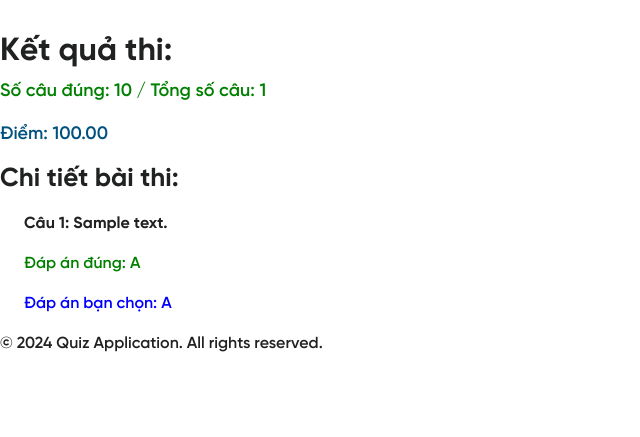
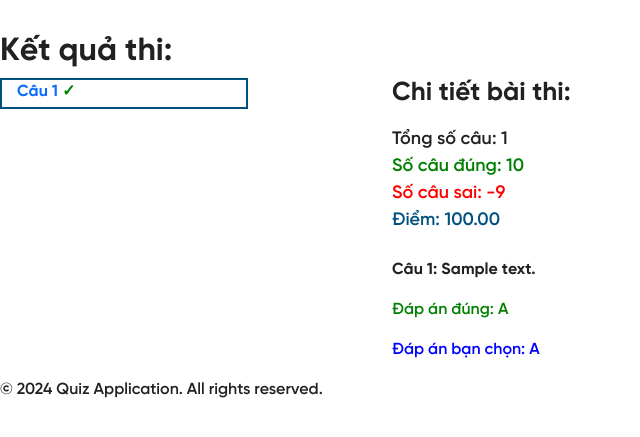
Before and after one commit to Cam-Ba-Mao/trac-nghiem-demo, a PHP site: page /trac-nghiem-demo/student/results.php?exam_id=1 in a window 1280 px wide. Shown: the part 91-528 px from the top of the page, without its empty margins (0-640 px from the left). Run offline with PHP 8.4, Linux system fonts and the light colour scheme; a user stored in the database is signed in; tables that the repository leaves empty hold one stand-in row (values such as "Sample post").

Commit message:
update code

```diff
--- a/assets/css/styles.css
+++ b/assets/css/styles.css
@@ -762,13 +762,13 @@ footer p {
   }
 }
 
-body.scroll-down {
+body.is-transparent.scroll-down {
   padding-top: var(--mh);
 }
-body.scroll-down .tdmu-take-exam__answer {
+body.is-transparent.scroll-down .tdmu-take-exam__answer {
   top: calc(var(--mh) + 16px);
 }
-body.scroll-down .tdmu-take-exam .student-info {
+body.is-transparent.scroll-down .tdmu-take-exam .student-info {
   top: calc(var(--mh) + 16px);
 }
 
@@ -955,26 +955,39 @@ body.scroll-down .tdmu-take-exam .student-info {
   margin-bottom: 0;
   list-style: none;
 }
-.tdmu-results li {
-  padding-left: 1.5rem;
+.tdmu-results__wrap {
+  display: grid;
+  grid-template-columns: calc(30% - 8px) calc(70% - 8px); /* Trừ đi một nửa khoảng cách gap cho mỗi cột */
+  gap: 16px;
+  width: 100%; /* Đảm bảo grid container không vượt quá chiều rộng của trang */
+  box-sizing: border-box; /* Bao gồm padding và border trong chiều rộng và chiều cao của phần tử */
 }
 .tdmu-results__test-detail {
   margin-bottom: 1rem;
 }
-.tdmu-results__correct, .tdmu-results__score {
+.tdmu-results__info {
+  margin-bottom: 1.5rem;
+}
+.tdmu-results__info--title {
+  margin-bottom: 1rem;
+}
+.tdmu-results__info--total, .tdmu-results__info--correct, .tdmu-results__info--wrong, .tdmu-results__info--score {
   font-weight: 600;
   font-size: 16px;
 }
 @media (min-width: 992px) {
-  .tdmu-results__correct, .tdmu-results__score {
+  .tdmu-results__info--total, .tdmu-results__info--correct, .tdmu-results__info--wrong, .tdmu-results__info--score {
     font-size: 18px;
   }
 }
-.tdmu-results__correct {
+.tdmu-results__info--correct {
   color: green;
 }
-.tdmu-results__score {
+.tdmu-results__info--score {
   color: #005180;
+}
+.tdmu-results__info--wrong {
+  color: red;
 }
 
 .tdmu-list-results {
--- a/assets/css/styles.scss
+++ b/assets/css/styles.scss
@@ -22,7 +22,7 @@ sass styles.scss styles.css --watch
 }
 
 body {
-    &.scroll-down {
+    &.is-transparent.scroll-down {
         padding-top: var(--mh);
 
         .tdmu-take-exam {
@@ -245,16 +245,27 @@ body {
         @include reset-list;
     }
 
-    li {
-        padding-left: 1.5rem;
+
+    &__wrap {
+        display: grid;
+        grid-template-columns: calc(30% - 8px) calc(70% - 8px); /* Trừ đi một nửa khoảng cách gap cho mỗi cột */
+        gap: 16px;
+        width: 100%; /* Đảm bảo grid container không vượt quá chiều rộng của trang */
+        box-sizing: border-box; /* Bao gồm padding và border trong chiều rộng và chiều cao của phần tử */
     }
 
     &__test-detail {
         margin-bottom: 1rem;
     }
 
-    &__correct,
-    &__score {
+    &__info {
+        margin-bottom: 1.5rem;
+
+        &--title {
+            margin-bottom: 1rem;
+        }
+
+        &--total, &--correct, &--wrong, &--score{
             font-weight: 600;
             font-size: 16px;
 
@@ -263,12 +274,17 @@ body {
             }
         }
 
-    &__correct {
+        &--correct {
             color: green;
         }
 
-    &__score {
+        &--score {
             color: $blue;
+        }
+
+        &--wrong {
+            color: red;
+        }
     }
 }
 
--- a/login.php
+++ b/login.php
@@ -37,7 +37,6 @@ include('header.php');
                         <figure><img src="<?php echo BASE_URL; ?>/assets/img/signin-image.jpg" alt="sing up image"></figure>
                         <!-- <a href="#" class="signup-image-link">Create an account</a> -->
                     </div>
-
                     <div class="tdmu-sign-in__content--form">
                         <h2 class="form-title">Đăng nhập</h2>
                         <form method="POST" class="register-form" id="login-form">
--- a/student/results.php
+++ b/student/results.php
@@ -13,8 +13,9 @@ $user_id = $_SESSION['user_id'];
 $query = "SELECT * FROM results WHERE user_id = $user_id AND exam_id = $exam_id ORDER BY submitted_at DESC LIMIT 1";
 $result = mysqli_query($conn, $query);
 $exam_result = mysqli_fetch_assoc($result);
+
 // Lấy danh sách các câu hỏi và câu trả lời
-$query = "SELECT q.question_text, q.correct_option, ua.selected_option
+$query = "SELECT q.id, q.question_text, q.correct_option, ua.selected_option
           FROM questions q
           JOIN exam_questions eq ON q.id = eq.question_id
           JOIN user_answers ua ON q.id = ua.question_id
@@ -31,24 +32,94 @@ $total_questions = $total_questions_data['total_questions'];
 $score_per_question = 10 / $total_questions;
 $total_score = $score_per_question * $exam_result['score'];
 
+// Tính số câu sai
+$wrong_answers = $total_questions - $exam_result['score'];
+
 $title = "Kết quả thi";
 
 include(__DIR__ . '/../header.php');
 ?>
 <section class="tdmu-results">
     <h1 class="tdmu-title">Kết quả thi: </h1>
-        <p class="tdmu-results__correct">Số câu đúng: <?php echo $exam_result['score']; ?> / Tổng số câu: <?php echo $total_questions; ?></p>
-        <p class="tdmu-results__score">Điểm: <?php echo number_format($total_score, 2); ?></p> <!-- Sử dụng number_format để làm tròn điểm số -->
-        <h2 class="tdmu-results__test-detail">Chi tiết bài thi:</h2>
+    <div class="tdmu-results__wrap">
+        <div class="tdmu-results-left">
+            <div class="tdmu-take-exam__answer">
+                <?php
+                    $key = 1;
+                    $result_left = mysqli_query($conn, $query); // Reset result set to use it again
+                    while ($question = mysqli_fetch_assoc($result_left)) {
+                        $is_correct = $question['selected_option'] === $question['correct_option'];
+                ?>
+                    <a href="#quest-<?= $key; ?>" class="menu-link">
+                        Câu <?= $key; ?>
+                        <span class="<?= $is_correct ? 'tick-green' : 'tick-red'; ?>" id="tick-<?= $question['id']; ?>">
+                            <?= $is_correct ? '✓' : '✗'; ?>
+                        </span>
+                    </a>
+                <?php
+                    $key++;
+                    }
+                ?>
+            </div>
+        </div>
+        <div class="tdmu-results-middle">
+            <div class="tdmu-results__content">
+                <div class="tdmu-results__info">
+                    <h2 class="tdmu-results__info--title">Chi tiết bài thi:</h2>
+                    <div class="tdmu-results__info--total">Tổng số câu: <?php echo $total_questions; ?></div>
+                    <div class="tdmu-results__info--correct">Số câu đúng: <?php echo $exam_result['score']; ?></div>
+                    <div class="tdmu-results__info--wrong">Số câu sai: <?php echo $wrong_answers; ?></div>
+                    <div class="tdmu-results__info--score">Điểm: <?php echo number_format($total_score, 2); ?></div> <!-- Sử dụng number_format để làm tròn điểm số -->
+                </div>
+
                 <ul>
-            <?php $key = 1; while($question = mysqli_fetch_assoc($result)) { ?>
-                <li>
+                    <?php
+                    $key = 1;
+                    mysqli_data_seek($result, 0); // Reset result set to use it again
+                    while($question = mysqli_fetch_assoc($result)) {
+                        $is_correct = $question['selected_option'] === $question['correct_option'];
+                    ?>
+                        <li id="quest-<?= $key; ?>">
                             <p><strong>Câu <?= $key; ?>: <?php echo $question['question_text']; ?></strong></p>
                             <p style="color: green; font-weight: 600;">Đáp án đúng: <?php echo $question['correct_option']; ?></p>
+                            <?php if ($is_correct) { ?>
                                 <p style="color: blue; font-weight: 600;">Đáp án bạn chọn: <?php echo $question['selected_option']; ?></p>
+                            <?php } else { ?>
+                                <p style="color: red; font-weight: 600;">Đáp án bạn chọn: <?php echo $question['selected_option']; ?></p>
+                            <?php } ?>
                         </li>
-            <?php $key++; } ?>
+                    <?php
+                    $key++;
+                    }
+                    ?>
                 </ul>
+            </div>
+        </div>
+    </div>
 </section>
 
-<?php include(__DIR__ . '/../footer.php');
+<script>
+    $('a[href*="#"]:not([href="#"])').click(function () {
+        if (location.pathname.replace(/^\//, '') == this.pathname.replace(/^\//, '') && location.hostname == this.hostname) {
+            var target = $(this.hash);
+            target = target.length ? target : $('[name=' + this.hash.slice(1) + ']');
+            if (target.length) {
+                $('html, body').animate({
+                    scrollTop: target.offset().top - 65
+                }, 500);
+                return false;
+            }
+        }
+    });
+</script>
+
+<style>
+    .tick-green {
+        color: green;
+    }
+    .tick-red {
+        color: red;
+    }
+</style>
+
+<?php include(__DIR__ . '/../footer.php'); ?>
```
Also changed, not shown: admin/edit_student.php (+10 -2 lines), 1 other file. Lines whose indentation alone changed are shown as unchanged.
